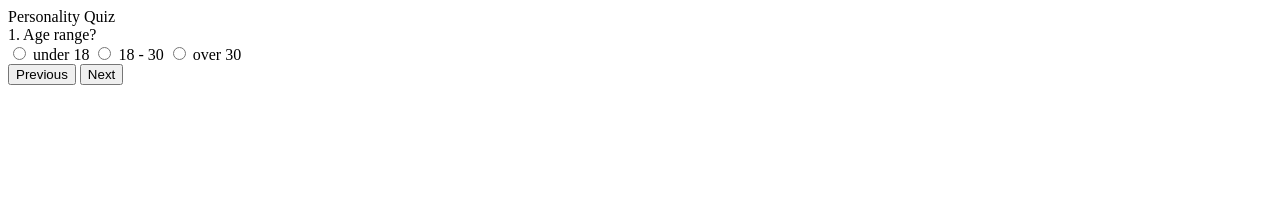
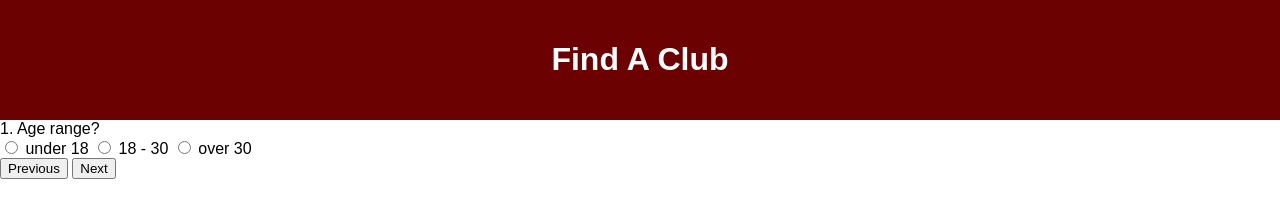
Before and after one commit to Tdonnelly20/Hack-WPI2022, a plain HTML site: page index2.html in a window 1280 px wide. Drawn offline with Linux system fonts and the light colour scheme; files whose address does not match are found by name.

Commit message:
Update index2.html

```diff
--- a/index2.html
+++ b/index2.html
@@ -1,12 +1,14 @@
 <head>
-    <title>Personality Quiz</title>
+    <title>Find a Club</title>
     <link href="https://fonts.googleapis.com/css?family=Roboto" rel="stylesheet">
+    <link rel="stylesheet" type="text/css" href="C:\Users\tedon\OneDrive\Desktop\New folder\style2.css">
 </head>
 
 <body>
-
+    <div class="header" >
+        <h1>Find A Club</h1>
+      </div>
     <div class="quiz-container">
-        <div class="title">Personality Quiz</div>
         <div id="question" class="question"></div>
         <label class="option">
             <input type="radio" name="option" value="1" />
```
